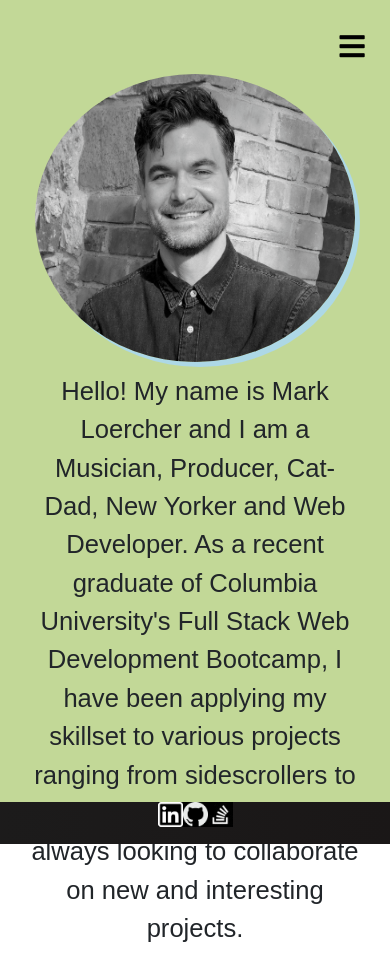
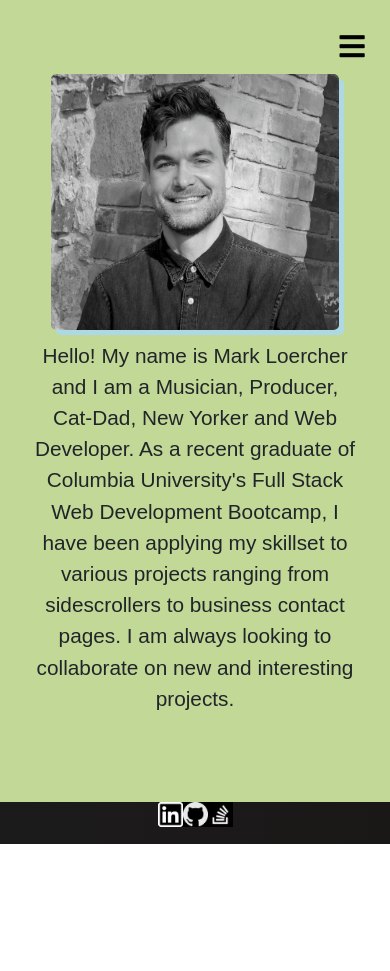
Before and after one commit to mloercher/ml_portfolio, a React (Create React App) app: page /about in a window 390 px wide. After the commit the page ends 844 px from the top, so only its background shows below. Built offline with nearby package versions, Linux system fonts and the light colour scheme; a web font is replaced by a local one.

Commit message:
fixed aboutText overflow

```diff
--- a/src/components/About/index.css
+++ b/src/components/About/index.css
@@ -37,15 +37,15 @@ section {
 
 @media only screen and (max-width: 600px) {
   #aboutImage {
-    height: 18rem;
-    width: 20rem;
-    border-radius: 50%;
+    height: 16rem;
+    width: 18rem;
+    border-radius: 2%;
     /* border: solid black; */
     box-shadow: 5px 5px lightblue;
   }
 
   .aboutTxt {
-    font-size: 1.6rem;
+    font-size: 1.3rem;
     margin-top: 3%;
   }
 
```
